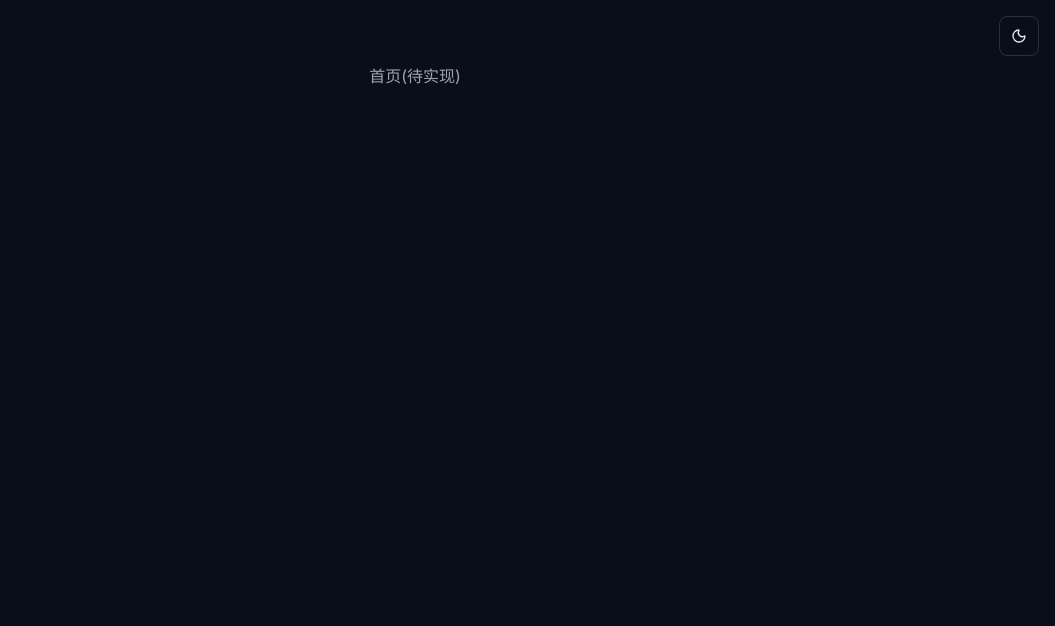
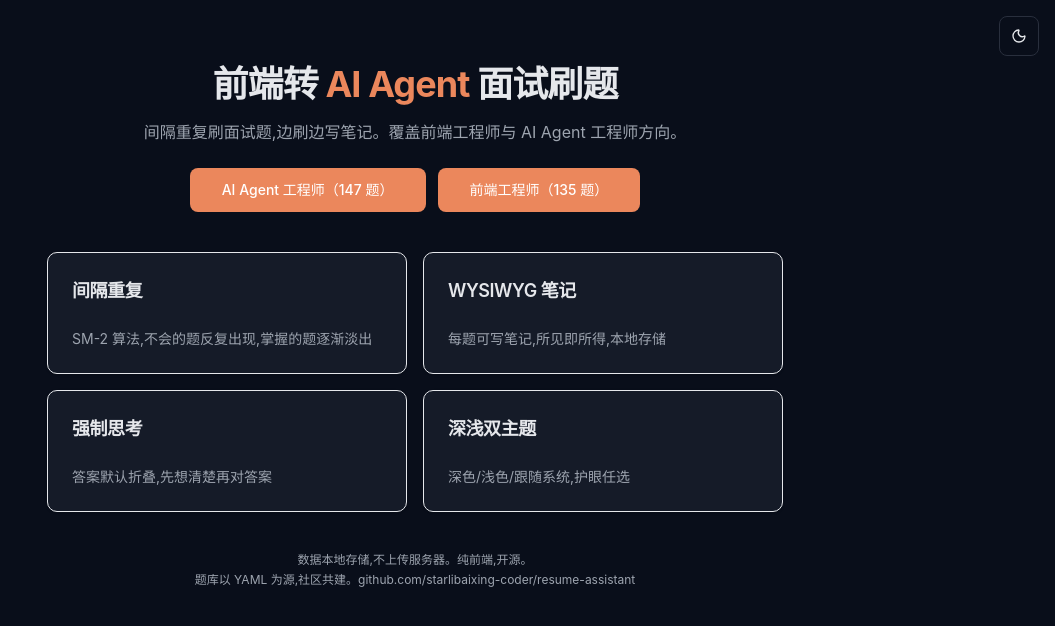
Before and after one commit to starlibaixing-coder/resume-assistant, a React (Vite) app in the folder quiz-app/: page / in a window 1280 px wide. Shown: the top 626 px of the page, without its empty margins (225-1280 px from the left). Built offline with nearby package versions, Linux system fonts and the light colour scheme.

Commit message:
feat(quiz-app): 首页介绍页(定位 + 题库入口 + 特点)

```diff
--- a/quiz-app/src/components/home-page.tsx
+++ b/quiz-app/src/components/home-page.tsx
@@ -1,3 +1,53 @@
+import { useQuestions } from '@/lib/questions';
+import { Card, CardContent, CardHeader, CardTitle } from '@/components/ui/card';
+import { Button } from '@/components/ui/button';
+
+const FEATURES = [
+  { title: '间隔重复', desc: 'SM-2 算法,不会的题反复出现,掌握的题逐渐淡出' },
+  { title: 'WYSIWYG 笔记', desc: '每题可写笔记,所见即所得,本地存储' },
+  { title: '强制思考', desc: '答案默认折叠,先想清楚再对答案' },
+  { title: '深浅双主题', desc: '深色/浅色/跟随系统,护眼任选' },
+];
+
 export function HomePage() {
-  return <div className="p-8 text-center text-muted-foreground">首页(待实现)</div>;
+  const { data } = useQuestions();
+  const cats = data?.categories ?? [];
+
+  return (
+    <div className="space-y-10">
+      <div className="space-y-4 text-center pt-8">
+        <h1 className="text-4xl font-bold tracking-tight">
+          前端转 <span className="text-primary">AI Agent</span> 面试刷题
+        </h1>
+        <p className="text-muted-foreground max-w-xl mx-auto">
+          间隔重复刷面试题,边刷边写笔记。覆盖前端工程师与 AI Agent 工程师方向。
+        </p>
+        <div className="flex flex-wrap gap-3 justify-center pt-2">
+          {cats.map((c) => (
+            <Button asChild key={c.slug} size="lg">
+              <a href={`#/${c.slug}`}>{c.name}（{c.count} 题）</a>
+            </Button>
+          ))}
+        </div>
+      </div>
+
+      <div className="grid grid-cols-1 sm:grid-cols-2 gap-4">
+        {FEATURES.map((f) => (
+          <Card key={f.title}>
+            <CardHeader>
+              <CardTitle className="text-lg">{f.title}</CardTitle>
+            </CardHeader>
+            <CardContent>
+              <p className="text-sm text-muted-foreground">{f.desc}</p>
+            </CardContent>
+          </Card>
+        ))}
+      </div>
+
+      <div className="text-center text-xs text-muted-foreground space-y-1">
+        <p>数据本地存储,不上传服务器。纯前端,开源。</p>
+        <p>题库以 YAML 为源,社区共建。github.com/starlibaixing-coder/resume-assistant</p>
+      </div>
+    </div>
+  );
 }
```
